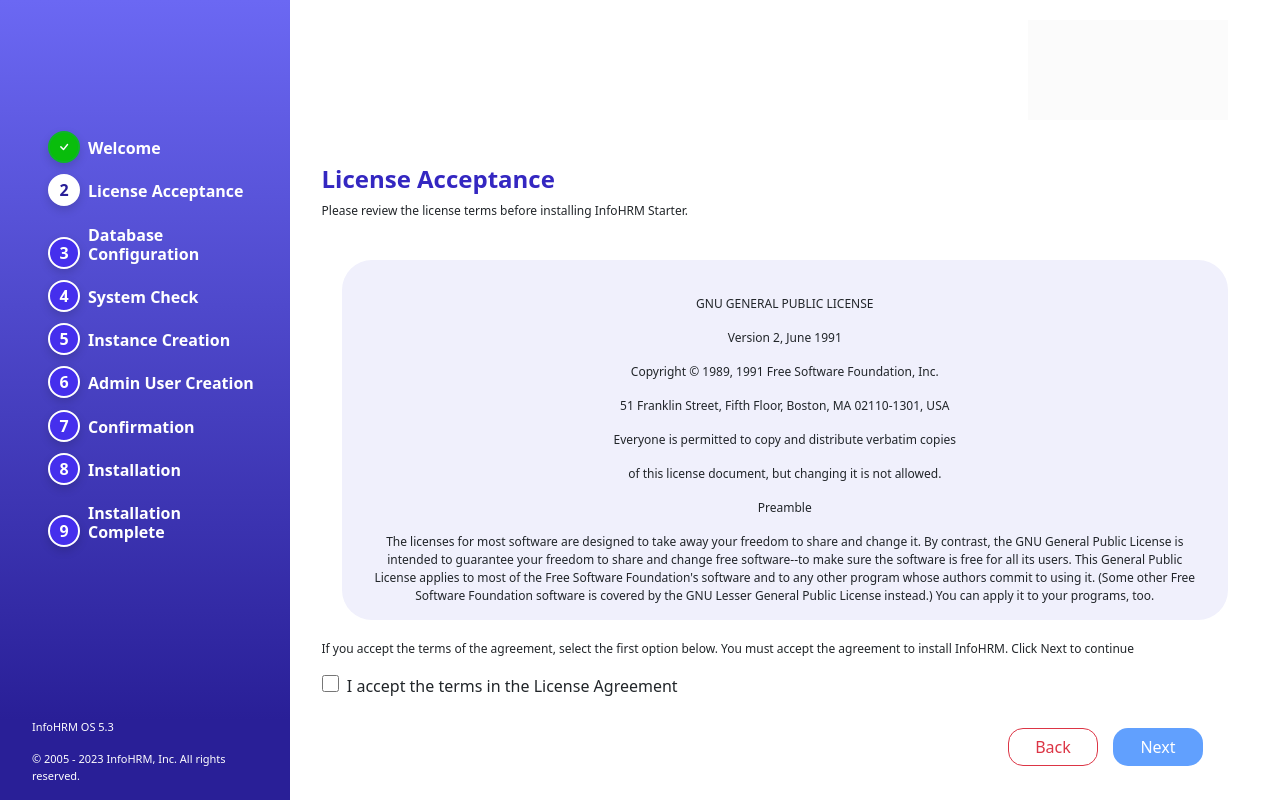
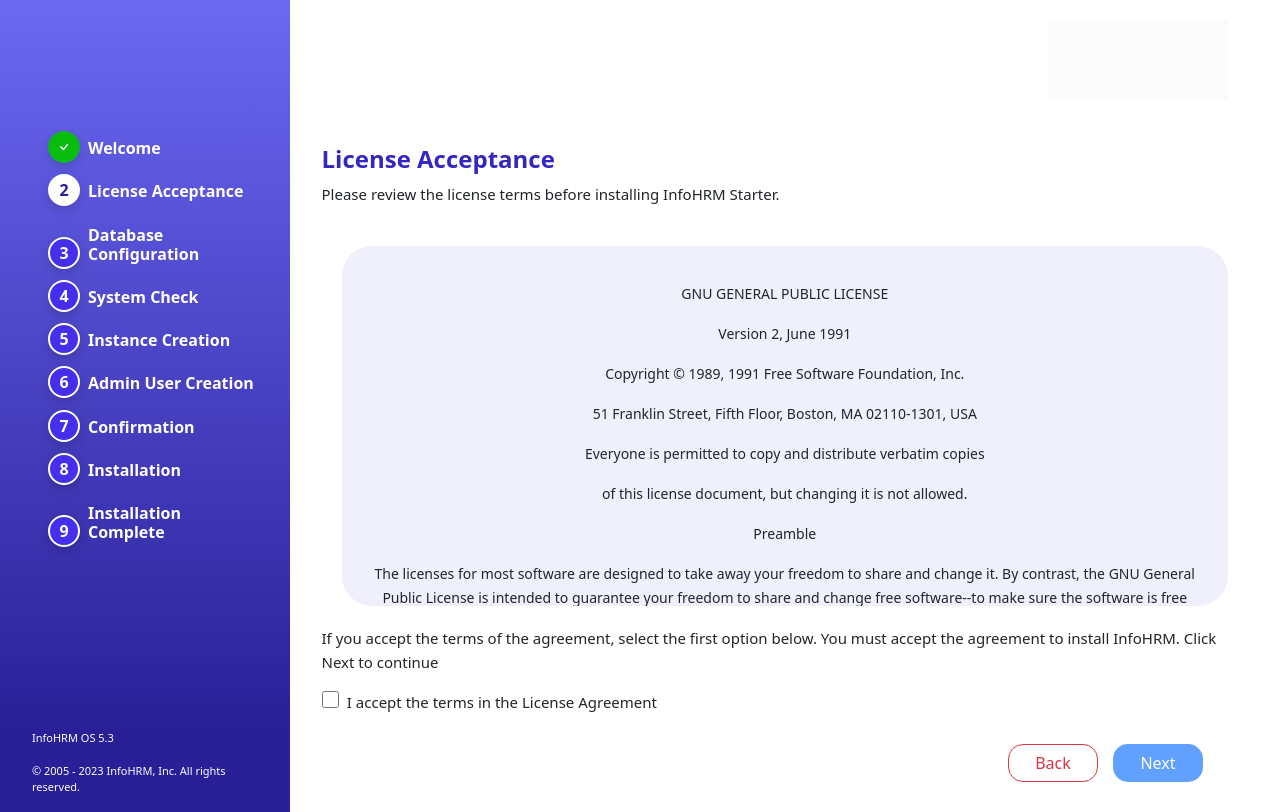
Before and after one commit to Info-2022/InfoHRM, a React (Create React App) app: page /licence in a window 1280 px wide. Built offline with nearby package versions, Linux system fonts and the light colour scheme.

Commit message:
Update App.css

```diff
--- a/src/App.css
+++ b/src/App.css
@@ -83,16 +83,22 @@
   margin-bottom: 25px;
 }
 .infoimage{
-  width: 200px;
-  height:100px;
+  width: 180px;
+  height:80px;
 }
 .head{
   font-weight: 700;
   color: #3427c1;
 }
 p{
-  font-size: 12px;
-  margin-top: 5px;
+  font-size: 15px;
+  margin-top: 6px;
+}
+.welcome{
+  line-height: 1.5rem;
+}
+span{
+  font-size: 15px;
 }
  .radiohover:hover{
   background-color: #e2dede;
@@ -122,6 +128,9 @@
   height: 38px;
   border-radius: 15px;
   margin-right: 15px;
+}
+.licenceparas p{
+  font-size: 14px;
 }
 .recheck{
   width:120px;
```
